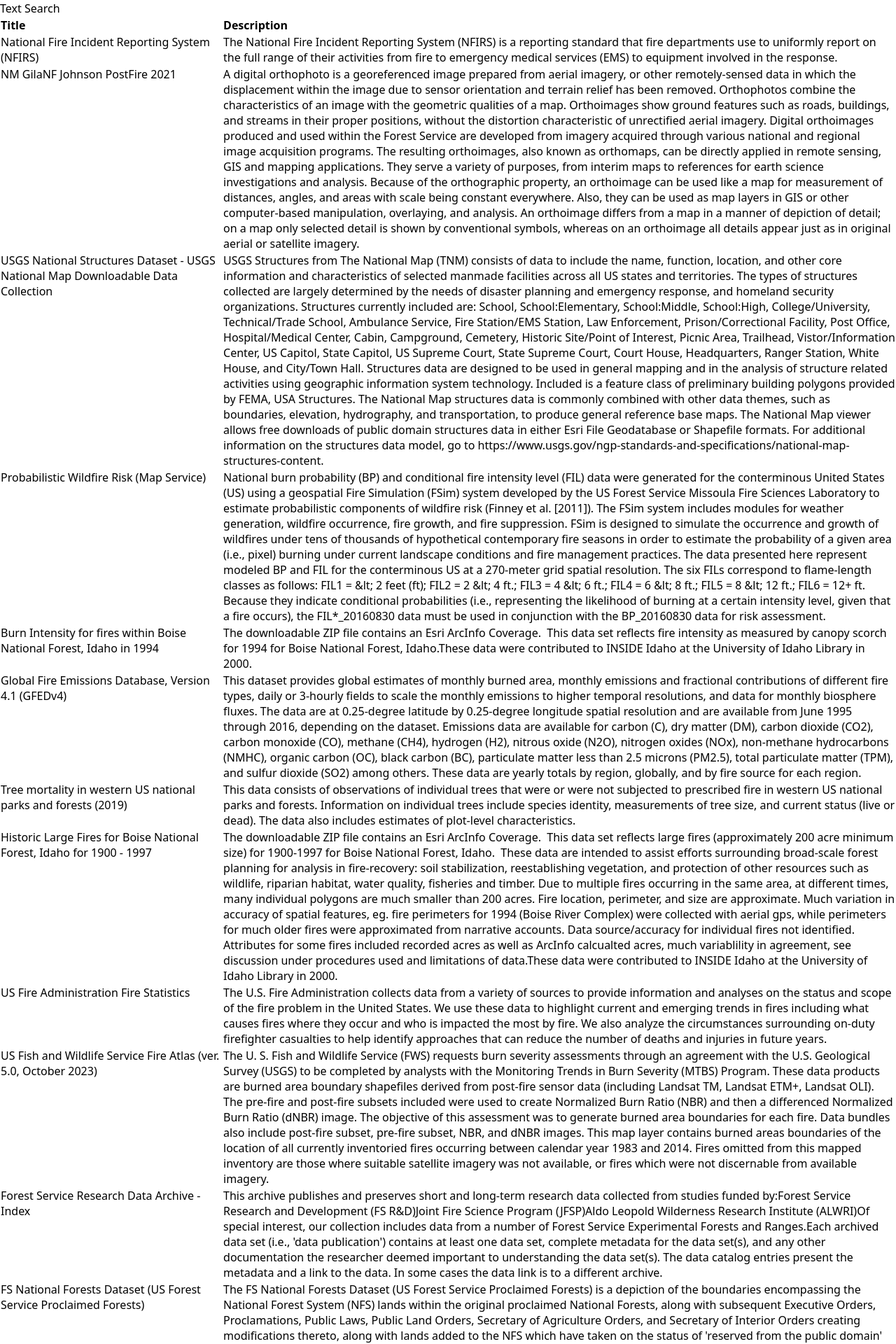
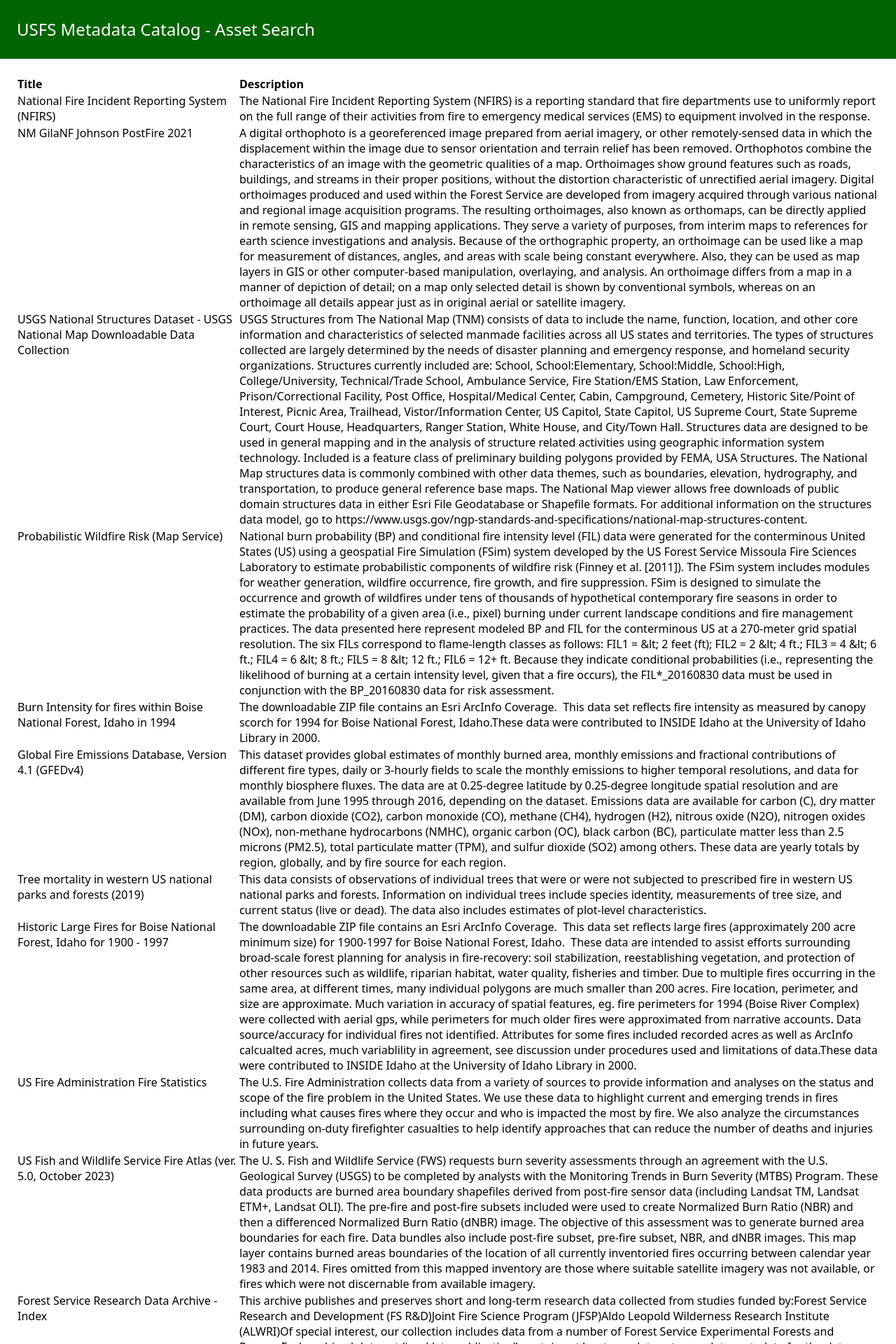
Before and after one commit to acatejr/catalog, a Django app: page /search/ in a window 1280 px wide. Shown: the top 1920 px of the page at 70% size. Run offline with Django 5.2, Linux system fonts and the light colour scheme; data comes from the database, SQL or seed files in the repository; some libraries are stand-ins or nearby versions.

Commit message:
Added template header

```diff
--- a/main/app_catalog/templates/app_catalog/asset_search_results.html
+++ b/main/app_catalog/templates/app_catalog/asset_search_results.html
@@ -1,6 +1,12 @@
 {% extends 'app_catalog/base.html' %}
     {% block content %}
-        <h2 class="">Text Search</h2>
+
+    <nav class="usfs-header flex items-center justify-between flex-wrap p-6">
+        USFS Metadata Catalog - Asset Search
+    </nav>
+
+    <div class="container mx-auto p-6">
+
         <table class="table-fixed">
             <thead>
                 <tr>
@@ -17,5 +23,7 @@
                 {% endfor %}
             </tbody>
         </table>
+
+    </div>
     {% endblock %}
 </div>
--- a/main/app_catalog/templates/app_catalog/base.html
+++ b/main/app_catalog/templates/app_catalog/base.html
@@ -14,12 +14,19 @@
             //   }
             // }
         </script>
+        <style type="text/css">
+            .usfs-header {
+                background-color: darkgreen;
+                color: white;
+                font-size: 1.5rem;
+            }
+        </style>
     </head>
 
     <body class="font-sans">
-        <div class="container mx-auto">
-            {% block content %}{% endblock %}
-        </div>
+
+        {% block content %}{% endblock %}
+
     </body>
 
 </html>
```
